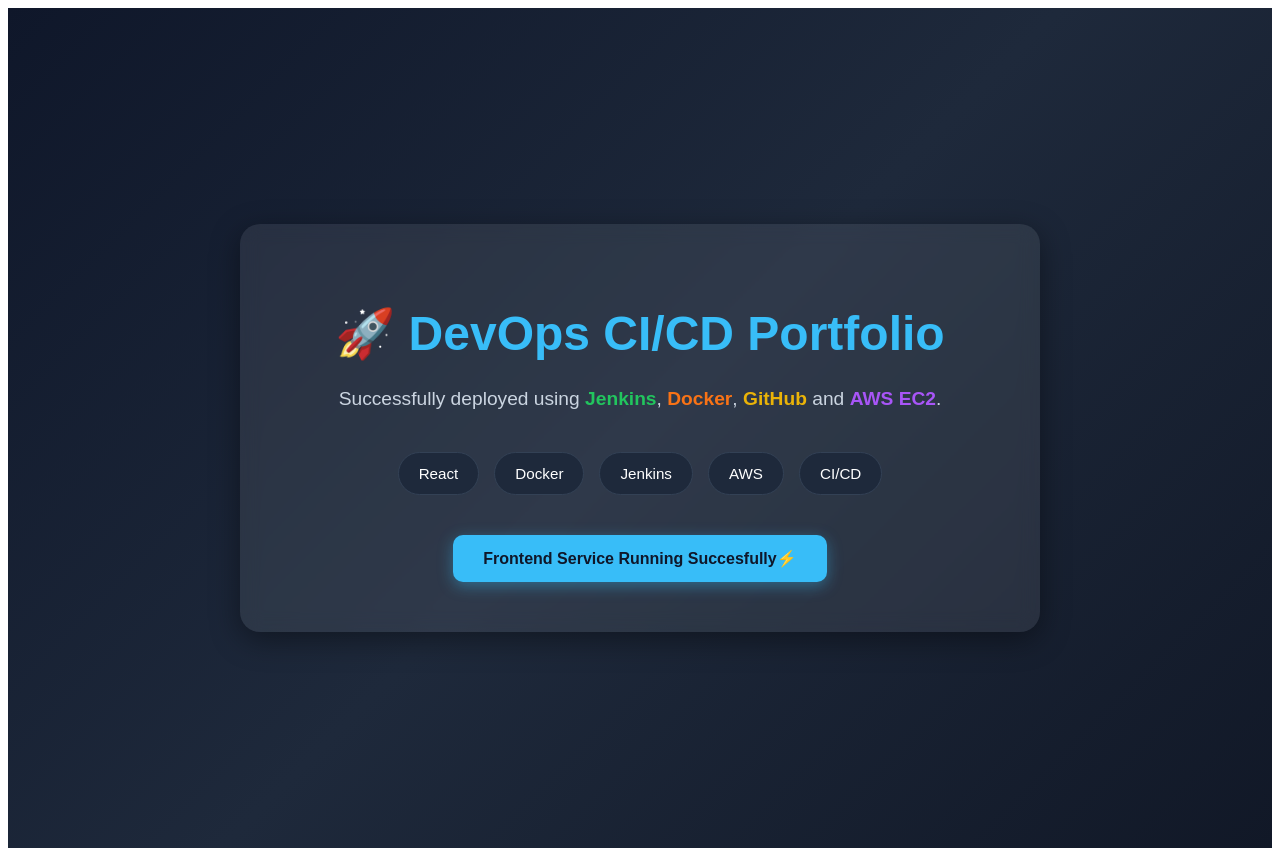
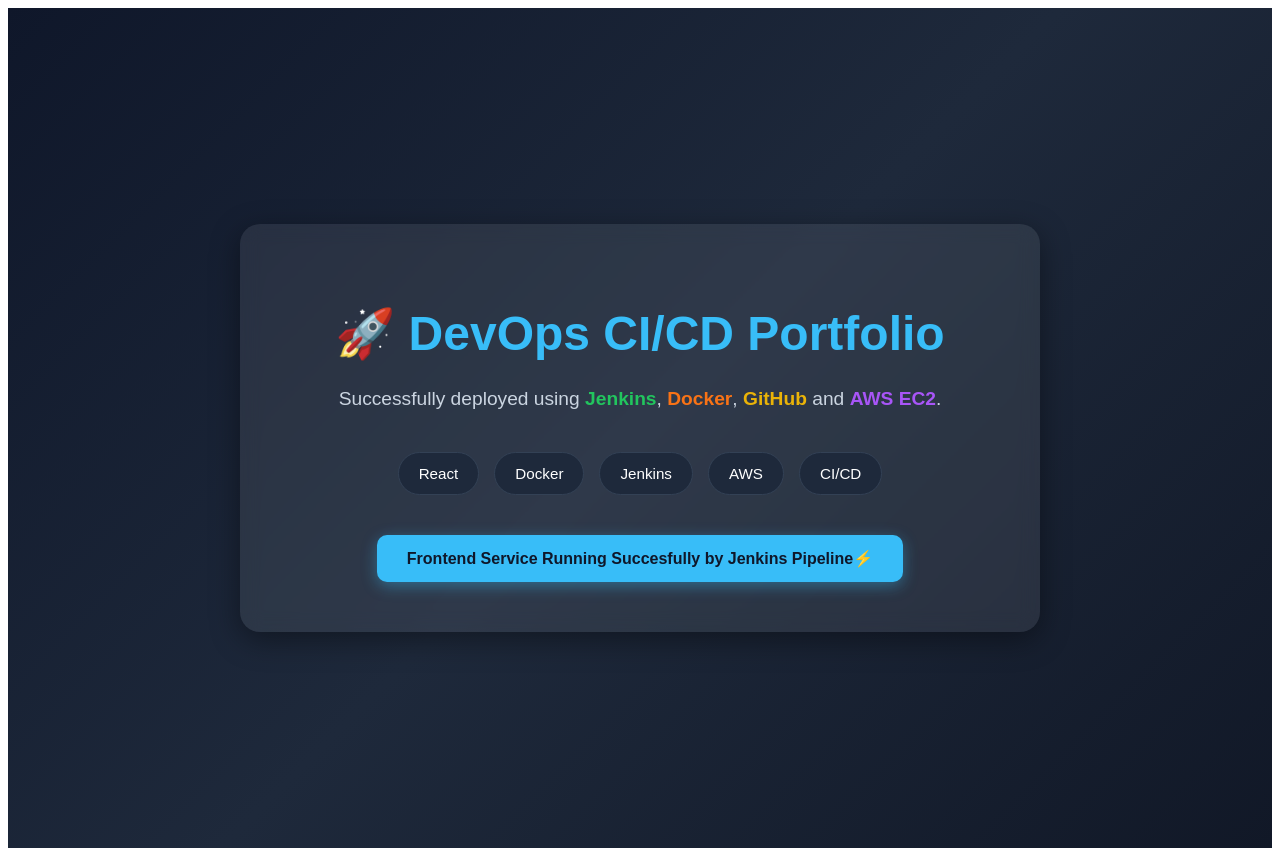
Before and after one commit to PriyankaYadav8887/Docker-jenkins, a React (Vite) app in the folder frontend/: page / in a window 1280 px wide. Built offline with nearby package versions, Linux system fonts and the light colour scheme.

Commit message:
webhook add

```diff
--- a/frontend/src/App.jsx
+++ b/frontend/src/App.jsx
@@ -100,7 +100,7 @@
             boxShadow: "0 4px 15px rgba(56,189,248,0.4)",
           }}
         >
-          Frontend Service Running Succesfully⚡
+          Frontend Service Running Succesfully by Jenkins Pipeline⚡
         </button>
       </div>
     </div>
```
